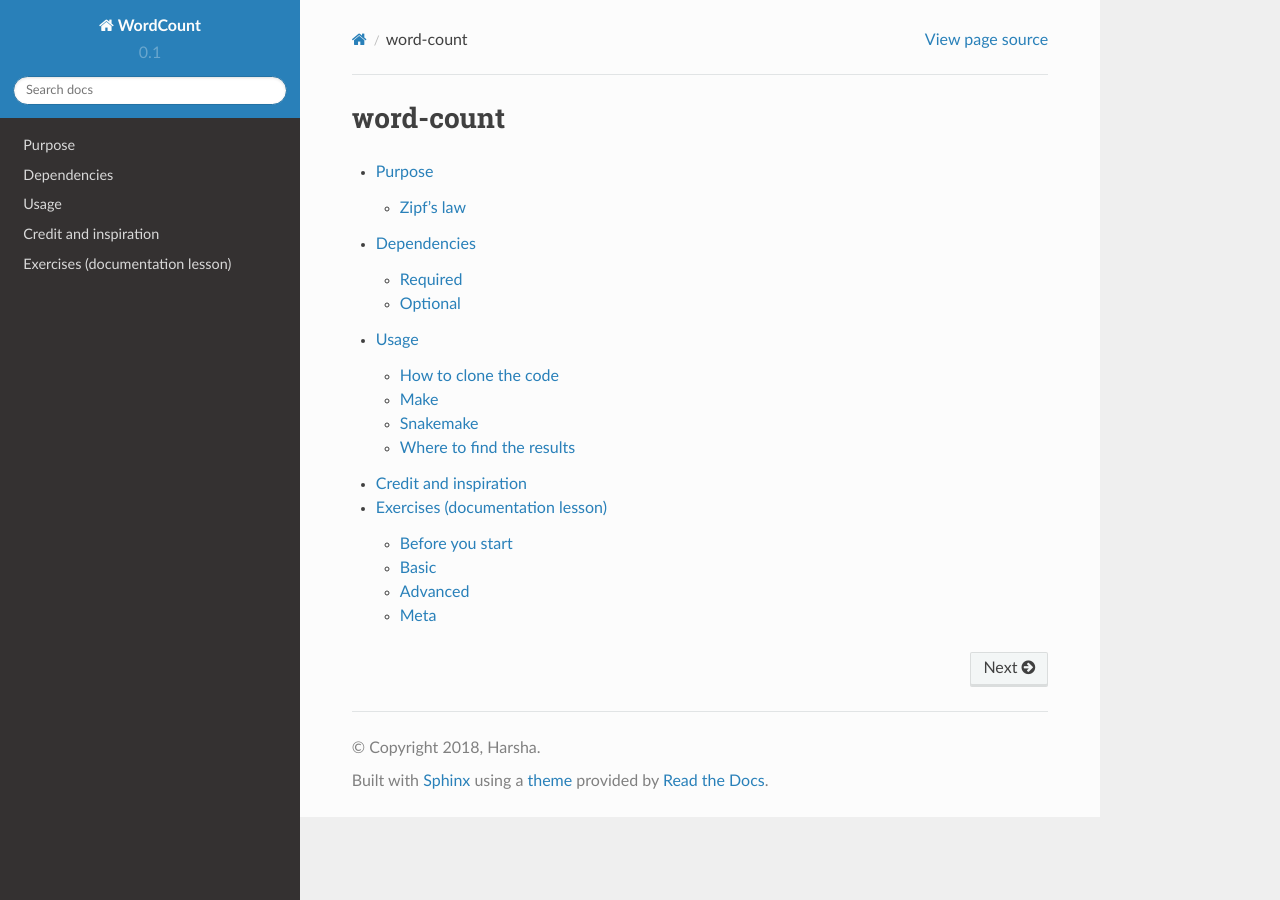
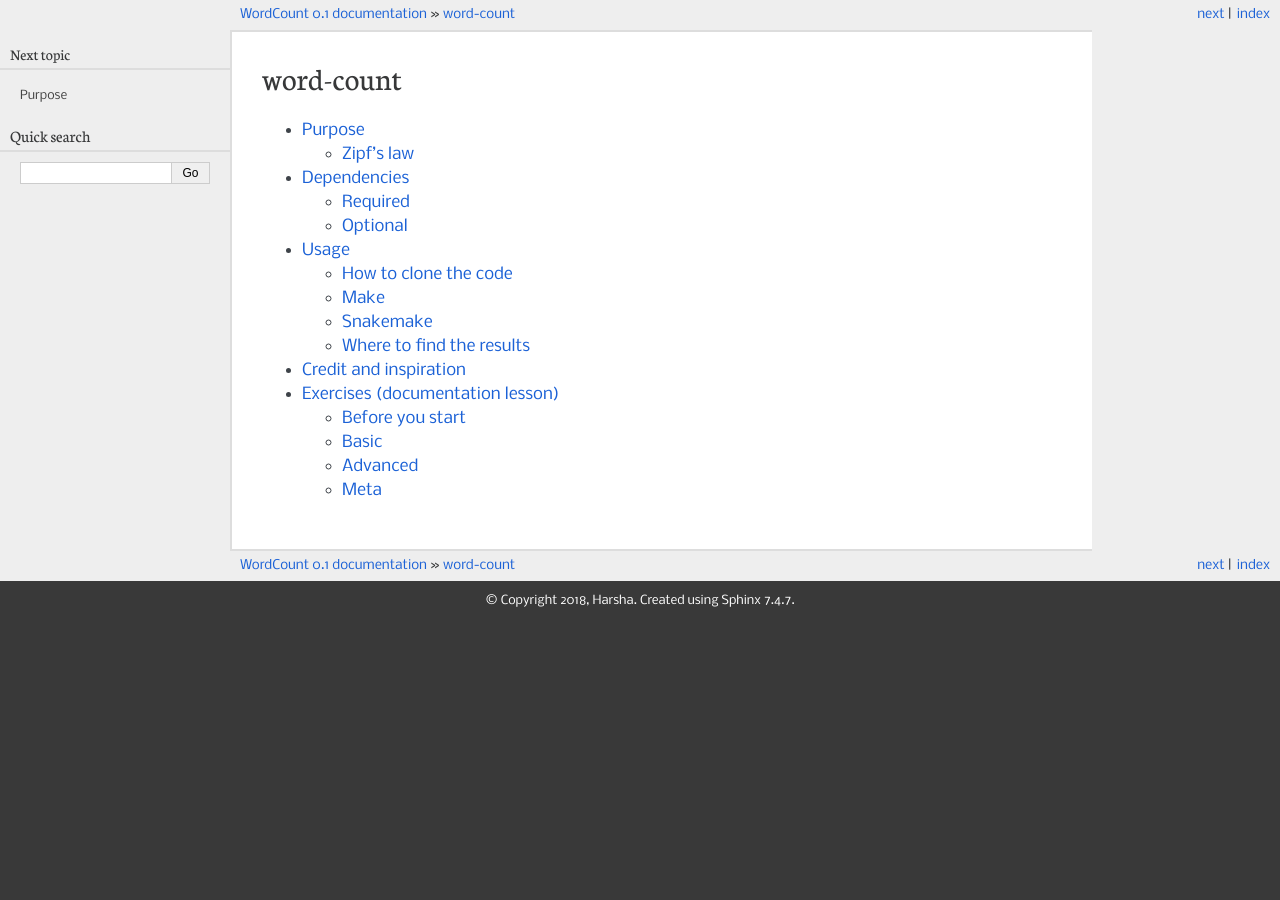
Before and after one commit to band419/my_doc_test, a Sphinx documentation site: the page built from doc/index.rst, in a window 1280 px wide. Built offline with Sphinx 7.4.7, drawn with Linux system fonts in a browser that asks for light colours.

Commit message:
add workflow

```diff
--- a/doc/conf.py
+++ b/doc/conf.py
@@ -64,7 +64,7 @@ release = '0.1'
 #
 # This is also used if you do content translation via gettext catalogs.
 # Usually you set "language" from the command line for these cases.
-language = None
+language = "en"
 
 # List of patterns, relative to source directory, that match files and
 # directories to ignore when looking for source files.
@@ -83,7 +83,7 @@ todo_include_todos = False
 # The theme to use for HTML and HTML Help pages.  See the documentation for
 # a list of builtin themes.
 #
-html_theme = 'sphinx_rtd_theme'
+html_theme = 'pyramid'
 
 # Theme options are theme-specific and customize the look and feel of a theme
 # further.  For a list of options available for each theme, see the
```
Also changed, not shown: 1 other file.
